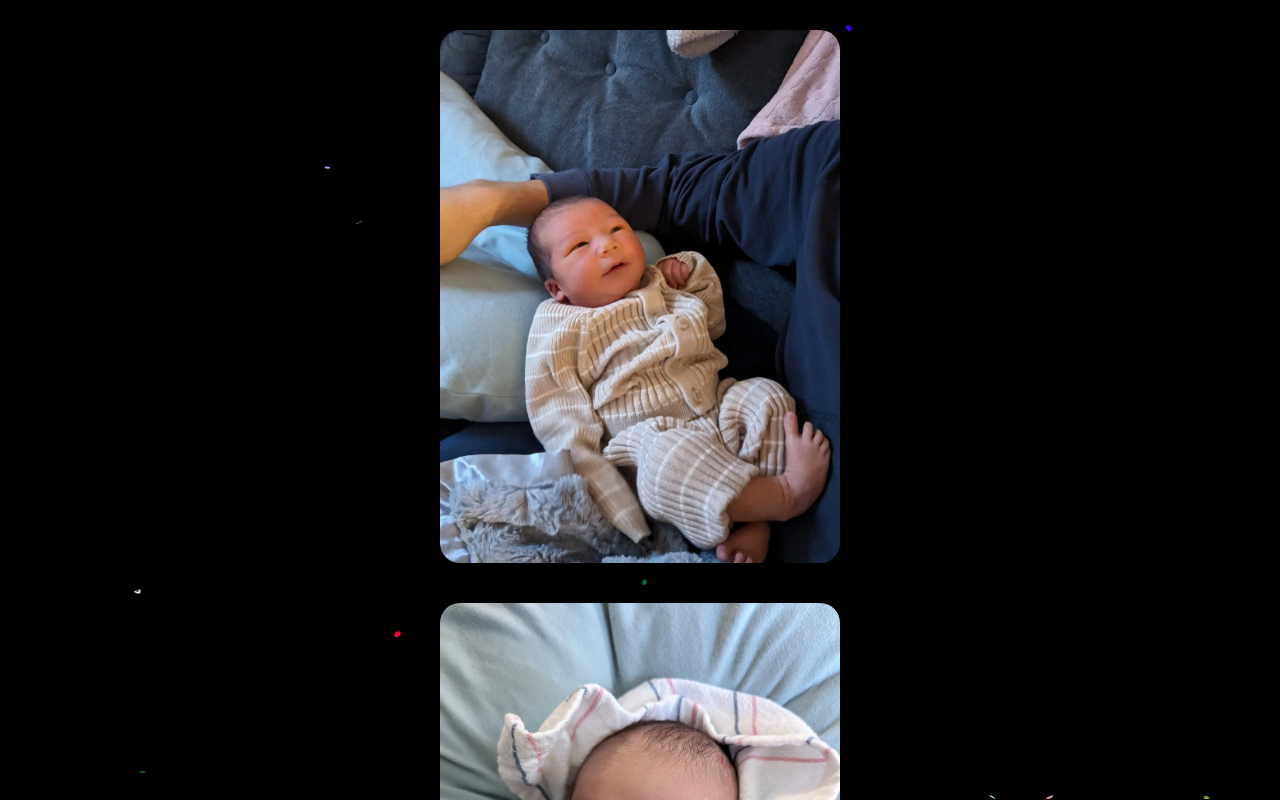
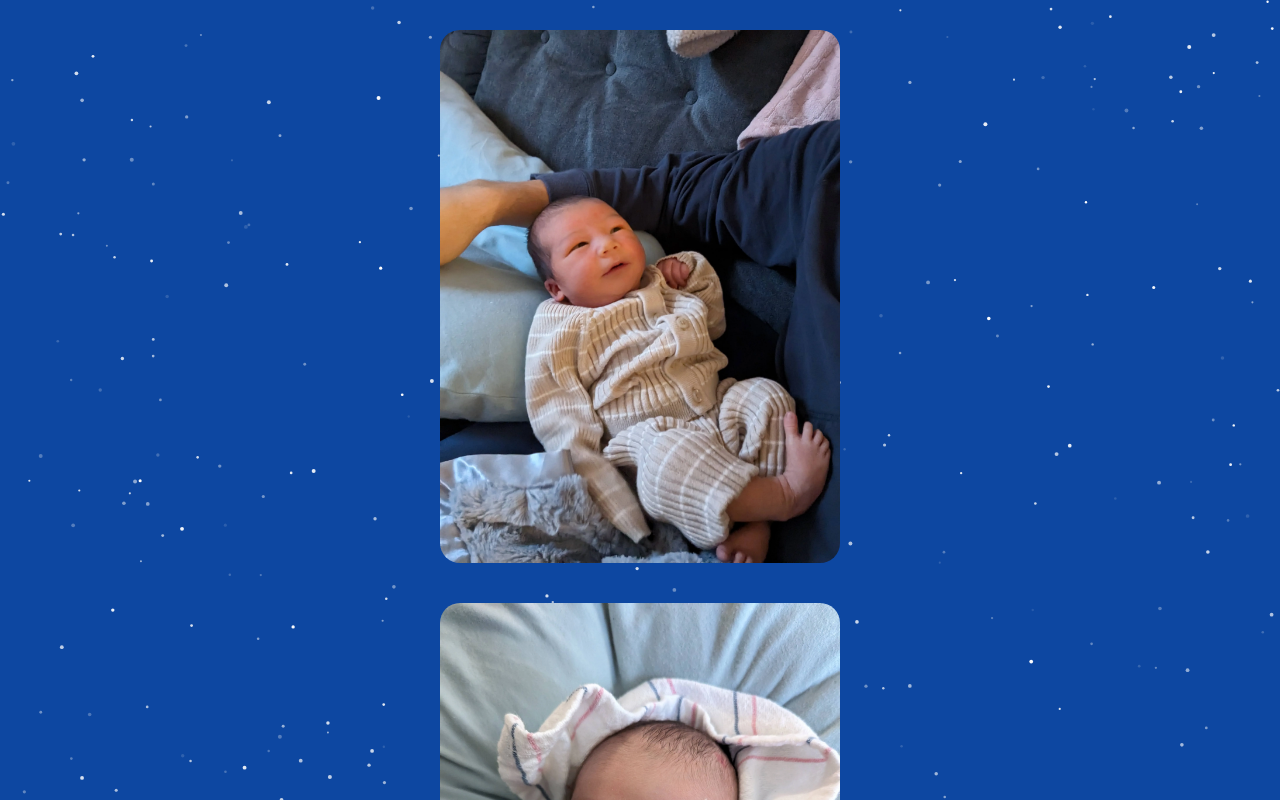
Before and after one commit to trybick/skylar-felix, a React (Vite) app: page / in a window 1280 px wide. Shown: the top 800 px of the page. Built offline with nearby package versions, Linux system fonts and the light colour scheme.

Commit message:
Big update on particles

```diff
--- a/src/components/ParticlesContainer.tsx
+++ b/src/components/ParticlesContainer.tsx
@@ -1,10 +1,30 @@
-import Particles from 'react-tsparticles';
-import { loadFull } from 'tsparticles';
-import { ISourceOptions } from 'tsparticles-engine';
-import particlesOptions from '../particles.json';
+import { useEffect, useState } from 'react';
+import Particles, { initParticlesEngine } from '@tsparticles/react';
+import { loadSlim } from '@tsparticles/slim';
+import { particleOptions } from '../particleOptions';
 
-const ParticlesContainer = () => (
-  <Particles init={loadFull} options={particlesOptions as ISourceOptions} />
-);
+const ParticlesContainer = () => {
+  const [init, setInit] = useState(false);
+
+  useEffect(() => {
+    initParticlesEngine(async (engine) => {
+      await loadSlim(engine);
+    }).then(() => {
+      setInit(true);
+    });
+  }, []);
+
+  const getRandomParticles = () => {
+    const keys = Object.keys(particleOptions);
+    const randomIndex = Math.floor(Math.random() * keys.length);
+    return particleOptions[keys[randomIndex]];
+  };
+
+  return init ? (
+    <div style={{ position: 'absolute', zIndex: -1 }}>
+      <Particles options={getRandomParticles()} />
+    </div>
+  ) : null;
+};
 
 export default ParticlesContainer;
--- /dev/null
+++ b/src/particleOptions.ts
@@ -0,0 +1,290 @@
+import { ISourceOptions } from '@tsparticles/engine';
+
+// Templates from:
+// https://github.com/tsparticles/tsparticles/tree/main/utils/configs/src
+
+export const particleOptions: Record<string, ISourceOptions> = {
+  // -------------- Pop --------------
+  pop: {
+    particles: {
+      destroy: {
+        mode: 'split',
+        split: {
+          count: 1,
+          factor: {
+            value: {
+              min: 2,
+              max: 4,
+            },
+          },
+          rate: {
+            value: 100,
+          },
+          particles: {
+            life: {
+              count: 1,
+              duration: {
+                value: {
+                  min: 2,
+                  max: 3,
+                },
+              },
+            },
+            move: {
+              speed: {
+                min: 10,
+                max: 15,
+              },
+            },
+          },
+        },
+      },
+      number: {
+        value: 80,
+      },
+      color: {
+        value: [
+          '#3998D0',
+          '#2EB6AF',
+          '#A9BD33',
+          '#FEC73B',
+          '#F89930',
+          '#F45623',
+          '#D62E32',
+          '#EB586E',
+          '#9952CF',
+        ],
+      },
+      shape: {
+        type: 'circle',
+      },
+      opacity: {
+        value: 1,
+      },
+      size: {
+        value: {
+          min: 10,
+          max: 15,
+        },
+      },
+      collisions: {
+        enable: true,
+        mode: 'bounce',
+      },
+      move: {
+        enable: true,
+        speed: 1,
+        outModes: 'bounce',
+      },
+    },
+    interactivity: {
+      events: {
+        onClick: {
+          enable: true,
+          mode: 'pop',
+        },
+      },
+    },
+    background: {
+      color: '#000000',
+    },
+  },
+  // -------------- Absorber --------------
+  absorber: {
+    key: 'absorbers',
+    name: 'Absorbers',
+    particles: {
+      number: {
+        value: 300,
+      },
+      collisions: {
+        enable: true,
+      },
+      color: {
+        value: '#ffffff',
+      },
+      shape: {
+        type: 'circle',
+      },
+      opacity: {
+        value: {
+          min: 0.1,
+          max: 1,
+        },
+      },
+      size: {
+        value: {
+          min: 1,
+          max: 2,
+        },
+      },
+      move: {
+        enable: true,
+        speed: 0.5,
+        direction: 'top',
+        straight: true,
+        warp: true,
+      },
+    },
+    interactivity: {
+      events: {
+        onClick: {
+          enable: true,
+          mode: 'push',
+        },
+      },
+      modes: {
+        push: {
+          quantity: 10,
+        },
+      },
+    },
+    absorbers: {
+      draggable: true,
+      size: {
+        value: {
+          min: 5,
+          max: 10,
+        },
+        limit: 10,
+      },
+      position: {
+        x: 50,
+        y: 50,
+      },
+    },
+    background: {
+      color: '#0d47a1',
+    },
+  },
+  // -------------- Snow --------------
+  snow: {
+    key: 'snow',
+    name: 'Snow',
+    particles: {
+      number: {
+        value: 400,
+        density: {
+          enable: true,
+        },
+      },
+      color: {
+        value: '#fff',
+      },
+      shape: {
+        type: 'circle',
+      },
+      opacity: {
+        value: 1,
+      },
+      size: {
+        value: 10,
+      },
+      move: {
+        enable: true,
+        speed: 2,
+        direction: 'bottom',
+        straight: true,
+      },
+      wobble: {
+        enable: true,
+        distance: 10,
+        speed: 10,
+      },
+      zIndex: {
+        value: {
+          min: 0,
+          max: 100,
+        },
+        opacityRate: 10,
+        sizeRate: 10,
+        velocityRate: 10,
+      },
+    },
+    background: {
+      color: '#333333',
+    },
+  },
+  // -------------- Nasa --------------
+  nasa: {
+    key: 'nasa',
+    name: 'NASA',
+    particles: {
+      number: {
+        value: 160,
+        density: {
+          enable: true,
+        },
+      },
+      color: {
+        value: '#ffffff',
+      },
+      shape: {
+        type: 'circle',
+      },
+      opacity: {
+        value: {
+          min: 0.1,
+          max: 1,
+        },
+        animation: {
+          enable: true,
+          speed: 1,
+          sync: false,
+        },
+      },
+      size: {
+        value: {
+          min: 1,
+          max: 3,
+        },
+      },
+      move: {
+        enable: true,
+        speed: {
+          min: 0.1,
+          max: 1,
+        },
+      },
+    },
+    interactivity: {
+      events: {
+        onHover: {
+          enable: true,
+          mode: 'bubble',
+        },
+        onClick: {
+          enable: true,
+          mode: 'repulse',
+        },
+      },
+      modes: {
+        grab: {
+          distance: 400,
+          links: {
+            opacity: 1,
+          },
+        },
+        bubble: {
+          distance: 250,
+          size: 0,
+          duration: 2,
+          opacity: 0,
+        },
+        repulse: {
+          distance: 400,
+          duration: 0.4,
+        },
+        push: {
+          quantity: 4,
+        },
+        remove: {
+          quantity: 2,
+        },
+      },
+    },
+    background: {
+      color: '#232741',
+    },
+  },
+};
--- a/src/particles.json
+++ /dev/null
@@ -1,145 +0,0 @@
-{
-  "background": {
-    "color": {
-      "value": "#000000"
-    }
-  },
-  "fullScreen": {
-    "enable": true,
-    "zIndex": -1
-  },
-  "particles": {
-    "bounce": {
-      "vertical": {
-        "value": 0
-      },
-      "horizontal": {
-        "value": 0
-      }
-    },
-    "color": {
-      "value": ["#1E00FF", "#FF0061", "#E1FF00", "#00FF9E"],
-      "animation": {
-        "enable": true,
-        "speed": 30
-      }
-    },
-    "move": {
-      "decay": 0.1,
-      "direction": "top",
-      "enable": true,
-      "gravity": {
-        "acceleration": 9.81,
-        "enable": true,
-        "maxSpeed": 200
-      },
-      "outModes": {
-        "top": "none",
-        "default": "destroy",
-        "bottom": "bounce"
-      },
-      "speed": {
-        "min": 50,
-        "max": 150
-      }
-    },
-    "number": {
-      "value": 0,
-      "limit": 300
-    },
-    "opacity": {
-      "value": 1,
-      "animation": {
-        "enable": false,
-        "startValue": "max",
-        "destroy": "min",
-        "speed": 0.3,
-        "sync": true
-      }
-    },
-    "rotate": {
-      "value": {
-        "min": 0,
-        "max": 360
-      },
-      "direction": "random",
-      "move": true,
-      "animation": {
-        "enable": true,
-        "speed": 60
-      }
-    },
-    "tilt": {
-      "direction": "random",
-      "enable": true,
-      "move": true,
-      "value": {
-        "min": 0,
-        "max": 360
-      },
-      "animation": {
-        "enable": true,
-        "speed": 60
-      }
-    },
-    "shape": {
-      "type": ["circle", "square", "polygon", "character", "character", "character"],
-      "options": {
-        "polygon": [
-          {
-            "sides": 5
-          },
-          {
-            "sides": 6
-          }
-        ],
-        "character": [
-          {
-            "value": ["💩", "🤡", "🍀", "🍙"]
-          }
-        ]
-      }
-    },
-    "size": {
-      "value": 3
-    },
-    "roll": {
-      "darken": {
-        "enable": true,
-        "value": 30
-      },
-      "enlighten": {
-        "enable": true,
-        "value": 30
-      },
-      "enable": true,
-      "speed": {
-        "min": 15,
-        "max": 25
-      }
-    },
-    "wobble": {
-      "distance": 30,
-      "enable": true,
-      "move": true,
-      "speed": {
-        "min": -15,
-        "max": 15
-      }
-    }
-  },
-  "emitters": {
-    "position": {
-      "x": 50,
-      "y": 100
-    },
-    "size": {
-      "width": 0,
-      "height": 0
-    },
-    "rate": {
-      "quantity": 10,
-      "delay": 0.1
-    }
-  }
-}
```
Also changed, not shown: package.json (+4 -5 lines), 1 other file (tests, documents, lock files or other folders).
